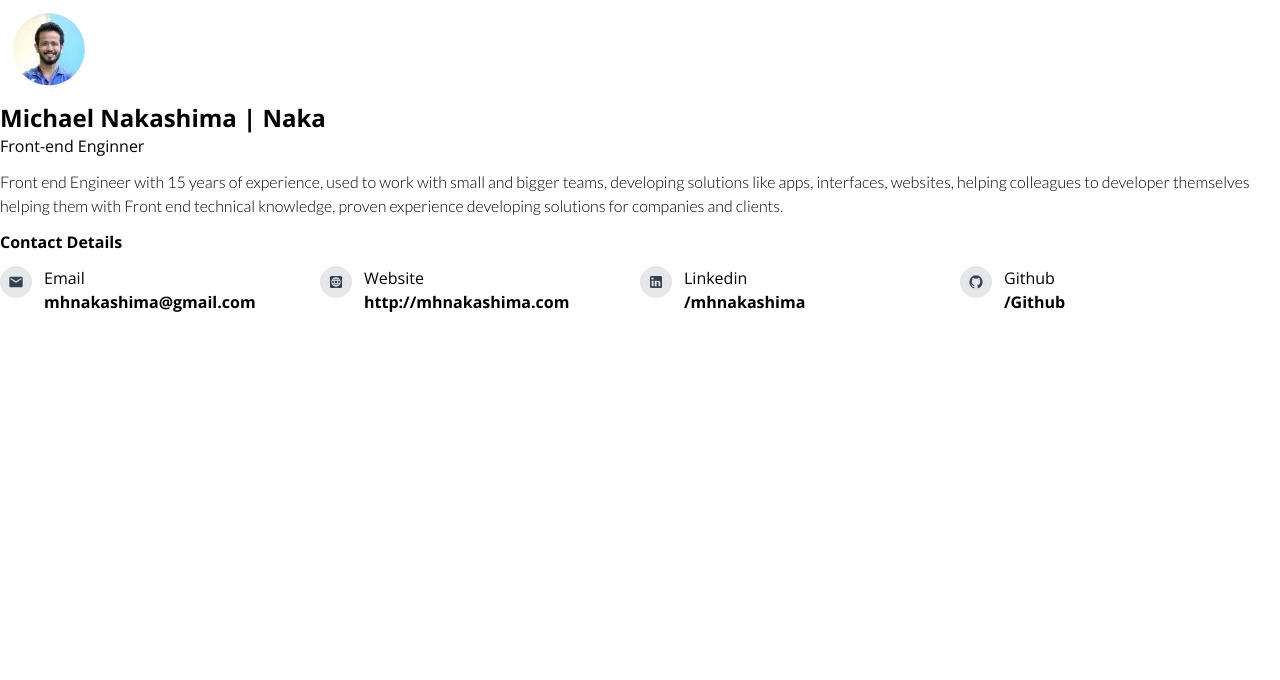
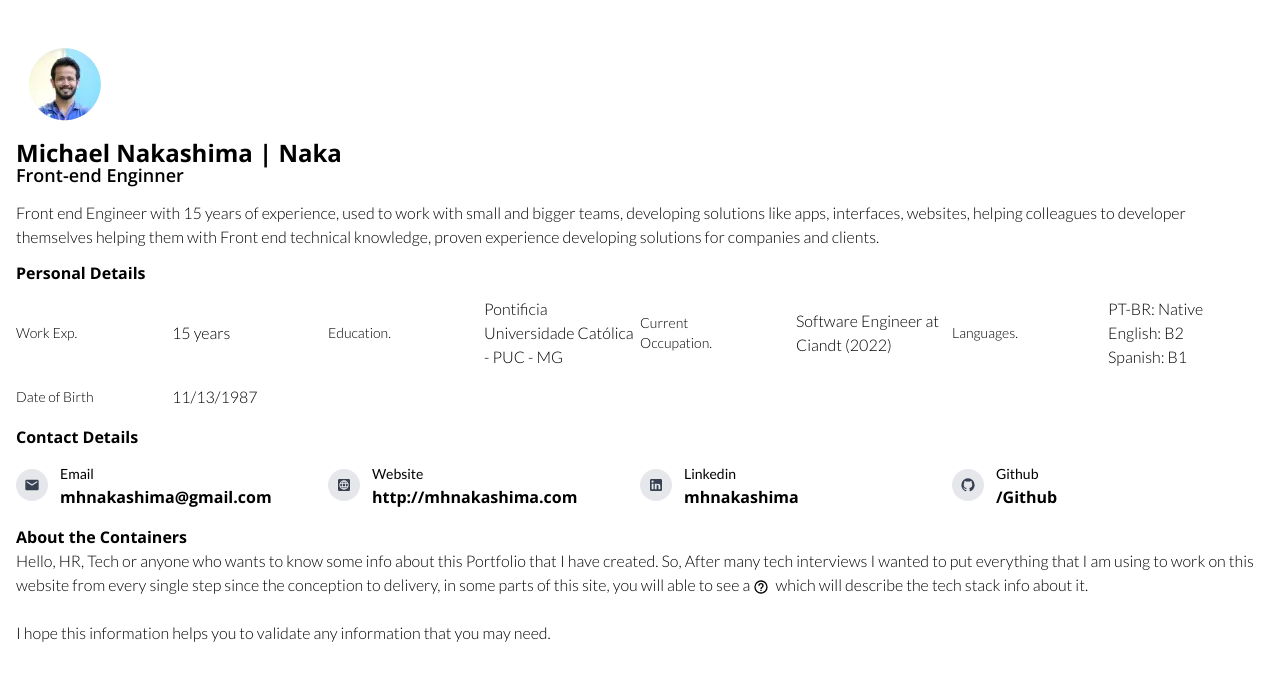
Before and after one commit to mhnakashima/portfolio-info, a React app: page / in a window 1280 px wide. Shown: the top 680 px of the page. Built offline with nearby package versions, Linux system fonts and the light colour scheme.

Commit message:
Stylizing and component items

```diff
--- a/public/index.html
+++ b/public/index.html
@@ -7,6 +7,7 @@
   <link
     href="https://fonts.googleapis.com/css2?family=Lato:ital,wght@0,100;0,300;0,400;0,700;0,900;1,100;1,300;1,400;1,700;1,900&family=Open+Sans:ital,wght@0,300..800;1,300..800&display=swap"
     rel="stylesheet">
+    <meta name="viewport" content="width=device-width, initial-scale=1" />
 </head>
 
 <body>
--- a/src/App.js
+++ b/src/App.js
@@ -1,64 +1,78 @@
+import { mdiEmail, mdiGithub, mdiHelpCircleOutline, mdiLinkedin, mdiWebBox } from '@mdi/js';
 import React from 'react';
+import logo from './assets/images/profile.webp';
+import { Badge } from './components/Badge/Badge';
 import "./styles.scss";
-import logo from './assets/images/profile.webp';
-import Avatar from './components/Avatar/Avatar';
 import Icon from '@mdi/react';
-import { mdiEmail, mdiWebBox, mdiLinkedin, mdiGithub } from '@mdi/js';
-import { Badge } from './components/Badge/Badge';
+import { Header } from './components/Header/Header';
 
 const App = () => {
     return (
         <aside id="app-menu-info" className={`app-menu-info`}>
+
+            <Header />
+
             <div className='section'>
-                <img src={logo} alt="My personal photo" />
-                <h1 className={`mt-1 text-2xl font-bold`}>Michael Nakashima | Naka</h1>
-                <h2 className='mb-3'>Front-end Enginner</h2>
+                <h3 className='font-bold'>Personal Details</h3>
 
-                <p className={`mb-3 text font-light `}>
-                    Front end Engineer with 15 years of experience, used to work with small and bigger teams,
-                    developing solutions like apps, interfaces, websites, helping colleagues to developer themselves
-                    helping them with Front end technical knowledge, proven experience developing solutions
-                    for companies and clients.
-                </p>
+                <div className='mt-3 grid grid-cols-1 md:grid-cols-2 lg:grid-cols-4'>
+                    <div className='grid grid-cols-2 items-center mb-4'>
+                        <span className='text-sm font-light'>Work Exp.</span>
+                        <span className='text-base font-light'>15 years</span>
+                    </div>
+
+                    <div className='grid grid-cols-2 items-center mb-4'>
+                        <span className='text-sm font-light'>Education.</span>
+                        <span className='text-base font-light'>Pontificia Universidade Católica - PUC - MG</span>
+                    </div>
+
+                    <div className='grid grid-cols-2 items-center mb-4'>
+                        <span className='text-sm font-light'>Current<br />Occupation.</span>
+                        <span className='text-base font-light'>Software Engineer at Ciandt (2022)</span>
+                    </div>
+
+                    <div className='grid grid-cols-2 items-center mb-4'>
+                        <span className='text-sm font-light'>Languages.</span>
+                        <p className='text-base font-light'>
+                            <ul className='list-none'>
+                                <li>PT-BR: Native</li>
+                                <li>English: B2</li>
+                                <li>Spanish: B1</li>
+                            </ul>
+                        </p>
+                    </div>
+
+                    <div className='grid grid-cols-2 items-center mb-4'>
+                        <span className='text-sm font-light'>Date of Birth</span>
+                        <span className='text-base font-light'>11/13/1987</span>
+                    </div>
+                </div>
             </div>
 
             <div className='section'>
                 <h3 className='font-bold'>Contact Details</h3>
 
-                <div className='mt-3 grid grid-cols-1 md:grid-cols-2 lg:grid-cols-4'>
+                <div className='mt-3 grid grid-cols-1 sm:grid-cols-2 lg:grid-cols-4'>
                     <Badge icon={mdiEmail} label={`Email`} text={`mhnakashima@gmail.com`} />
-
-                    <div className='items flex'>
-                        <Avatar>
-                            <Icon path={mdiWebBox} size={`1rem`} />
-                        </Avatar>
-                        <div className='ml-3 description'>
-                            <span>Website</span>
-                            <h4 className='text-base font-bold'><a href='http://mhnakashima.com' target='_blank'>http://mhnakashima.com</a></h4>
-                        </div>
-                    </div>
-
-                    <div className='items flex'>
-                        <Avatar>
-                            <Icon path={mdiLinkedin} size={`1rem`} />
-                        </Avatar>
-                        <div className='ml-3 description'>
-                            <span>Linkedin</span>
-                            <h4 className='text-base font-bold'><a href='https://www.linkedin.com/in/mhnakashima/' target='_blank'>/mhnakashima</a></h4>
-                        </div>
-                    </div>
-
-                    <div className='items flex'>
-                        <Avatar>
-                            <Icon path={mdiGithub} size={`1rem`} />
-                        </Avatar>
-                        <div className='ml-3 description'>
-                            <span>Github</span>
-                            <h4 className='text-base font-bold'><a href='https://github.com/mhnakashima' target='_blank'>/Github</a></h4>
-                        </div>
-                    </div>
+                    <Badge icon={mdiWebBox} label={`Website`} text={<a href='http://mhnakashima.com' target='_blank'>http://mhnakashima.com</a>} />
+                    <Badge icon={mdiLinkedin} label={`Linkedin`} text={<a href='https://www.linkedin.com/in/mhnakashima/' target='_blank'>mhnakashima</a>} />
+                    <Badge icon={mdiGithub} label={`Github`} text={<a href='https://github.com/mhnakashima' target='_blank'>/Github</a>} />
                 </div>
             </div>
+
+            <div className='section'>
+                <h3 className='font-bold'>About the Containers</h3>
+
+                <p className='text text-base font-light'>
+                    Hello, HR, Tech or anyone who wants to know some info about this Portfolio that I have created. So,
+                    After many tech interviews I wanted to put everything that I am using to work on this website from
+                    every single step since the conception to delivery, in some parts of this site, you will able to see a <Icon className='inline' path={mdiHelpCircleOutline} size={`1rem`} aria-label='Interrogation icon' />&nbsp;
+                    which will describe the tech stack info about it.<br /><br />I hope this information helps you to validate
+                    any information that you may need.
+                </p>
+
+            </div>
+
         </aside>
     );
 };
--- a/src/components/Badge/Badge.js
+++ b/src/components/Badge/Badge.js
@@ -5,12 +5,12 @@ import { mdiReload } from '@mdi/js';
 
 const Badge = ({ icon, label, text }) => {
     return (
-        <div className='items flex'>
+        <div className='items flex mb-4 items-center'>
             <Avatar>
                 <Icon path={icon ?? mdiReload} size={`1rem`} />
             </Avatar>
             <div className='ml-3 description'>
-                <span className='bagde--label'>{label ?? ''}</span>
+                <span className='bagde--label text-sm'>{label ?? ''}</span>
                 <h4 className='bagde--text text-base font-bold'>{text ?? ''}</h4>
             </div>
         </div>
--- /dev/null
+++ b/src/components/Header/Header.js
@@ -0,0 +1,24 @@
+import React from "react";
+
+import logo from './../../assets/images/profile.webp';
+
+const Header = () => {
+    return (
+
+        <div className='section'>
+            <img src={logo} alt="My personal photo" />
+            <h1 className={`mt-1 text-2xl font-bold`}>Michael Nakashima | Naka</h1>
+            <h2 className='-mt-2 font-semibold text-lg mb-3'>Front-end Enginner</h2>
+
+            <p className={`mb-3 text font-light `}>
+                Front end Engineer with 15 years of experience, used to work with small and bigger teams,
+                developing solutions like apps, interfaces, websites, helping colleagues to developer themselves
+                helping them with Front end technical knowledge, proven experience developing solutions
+                for companies and clients.
+            </p>
+        </div>
+
+    );
+}
+
+export { Header };
--- a/src/styles.scss
+++ b/src/styles.scss
@@ -1,13 +1,14 @@
 @import './assets/scss/tailwind';
 
+
 #app-menu-info{
-    font-family: 'Open Sans', 'Lato', sans-serif;
+    padding: 2.2rem 1rem;
+}
+
+#app-menu-info, .text{
+    font-family: 'Lato', sans-serif;
 }
 
 h1, h2, h3, h4, h5, h6{
     font-family: 'Open sans', sans-serif;
 }
-
-.text{
-    font-family: 'Lato', sans-serif;
-}
```
